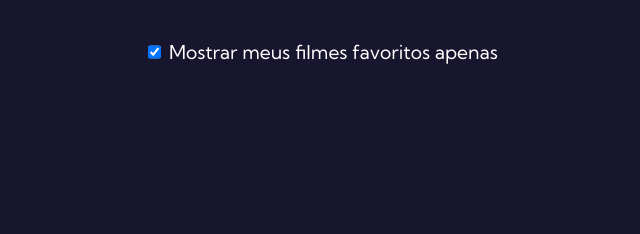
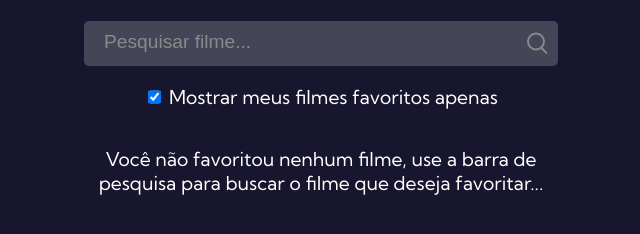
Before and after one commit to matheusmartins05/7DaysOfCode, a plain HTML site: page index.html in a window 1280 px wide. Both pictures are taken after a click on the checkbox 473 px from the left and 167 px from the top of the page. Shown: the part 70-304 px from the top of the page, without its empty margins (319-959 px from the left). Drawn offline with Linux system fonts and the light colour scheme; no server answers.

Commit message:
Adicionado mensagem de lista de favoritos vazia

```diff
--- a/src/css/main.css
+++ b/src/css/main.css
@@ -77,6 +77,15 @@ select:focus {
     display: flex;
     justify-content: center;
     gap: 0.5rem;
+    color: #fff;
+    font-family: 'Kumbh Sans', sans-serif;
+    font-size: clamp(0.8rem, 1.5vw, 3rem);
+}
+
+
+.hidden{
+    margin: auto;
+    width: 50%;
     color: #fff;
     font-family: 'Kumbh Sans', sans-serif;
     font-size: clamp(0.8rem, 1.5vw, 3rem);
--- a/src/js/criaCard.js
+++ b/src/js/criaCard.js
@@ -95,14 +95,19 @@ function filmesFavoritados(){
 
 function mostraListaDeFavoritos(){
   mostraFavoritados.addEventListener("click", function(){
-    if(mostraFavoritados.checked){
+    if(mostraFavoritados.checked && favoritados.length != 0){
 
       limparSecaoFilmesAoDigitar()
       campoBusca.classList.add("naoExibeBarraPesquisa");
       tituloPagina.innerText = 'Meus filmes favoritos'
       filmesFavoritados()
+    } else if(mostraFavoritados.checked && favoritados.length == 0){
+      limparSecaoFilmesAoDigitar()
+      tituloPagina.innerText = 'Meus filmes favoritos'
+      listaFilmes.appendChild(favoritosVazio())
     }else{
       limparSecaoFilmesAoDigitar()
+      input.value = '';
       campoBusca.classList.remove("naoExibeBarraPesquisa");
       tituloPagina.innerText = 'Filmes Populares'
       filmesPopulares()
@@ -123,14 +128,17 @@ async function pesquisarFilme() {
     if (e.key === "Enter" && input.value != '') {
       e.preventDefault();
       filmesPorBusca();
+      mostraFavoritados.checked = false;
     }
 
     if (e.key === "Backspace" || e.key === "Delete") {
       filmesPopulares();
+      mostraFavoritados.checked = false;
     }
   });
 
   btnBuscar.addEventListener("click",  filmesPorBusca)
+
 
 }
 
@@ -216,6 +224,14 @@ function favoritaoOuNao() {
   });
 }
 
+function favoritosVazio(){
+  const aviso = document.createElement("div")
+  aviso.classList.add("hidden")
+
+  aviso.innerHTML = ` <p>Você não favoritou nenhum filme, use a barra de pesquisa para buscar o filme que deseja favoritar...</p>`;
+  return aviso;
+}
+
 
 window.addEventListener("load", () => {
   pesquisarFilme();
```
